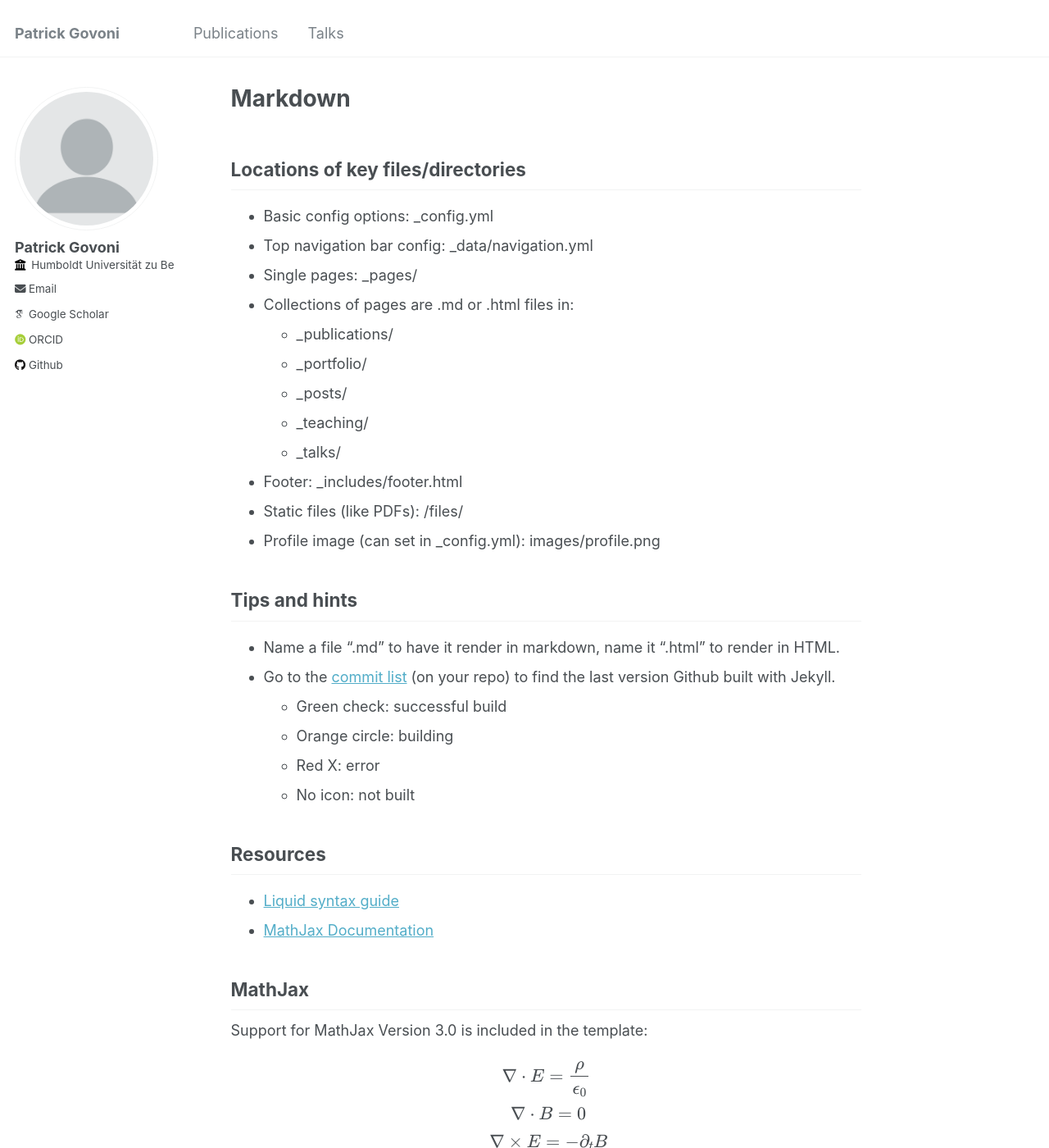
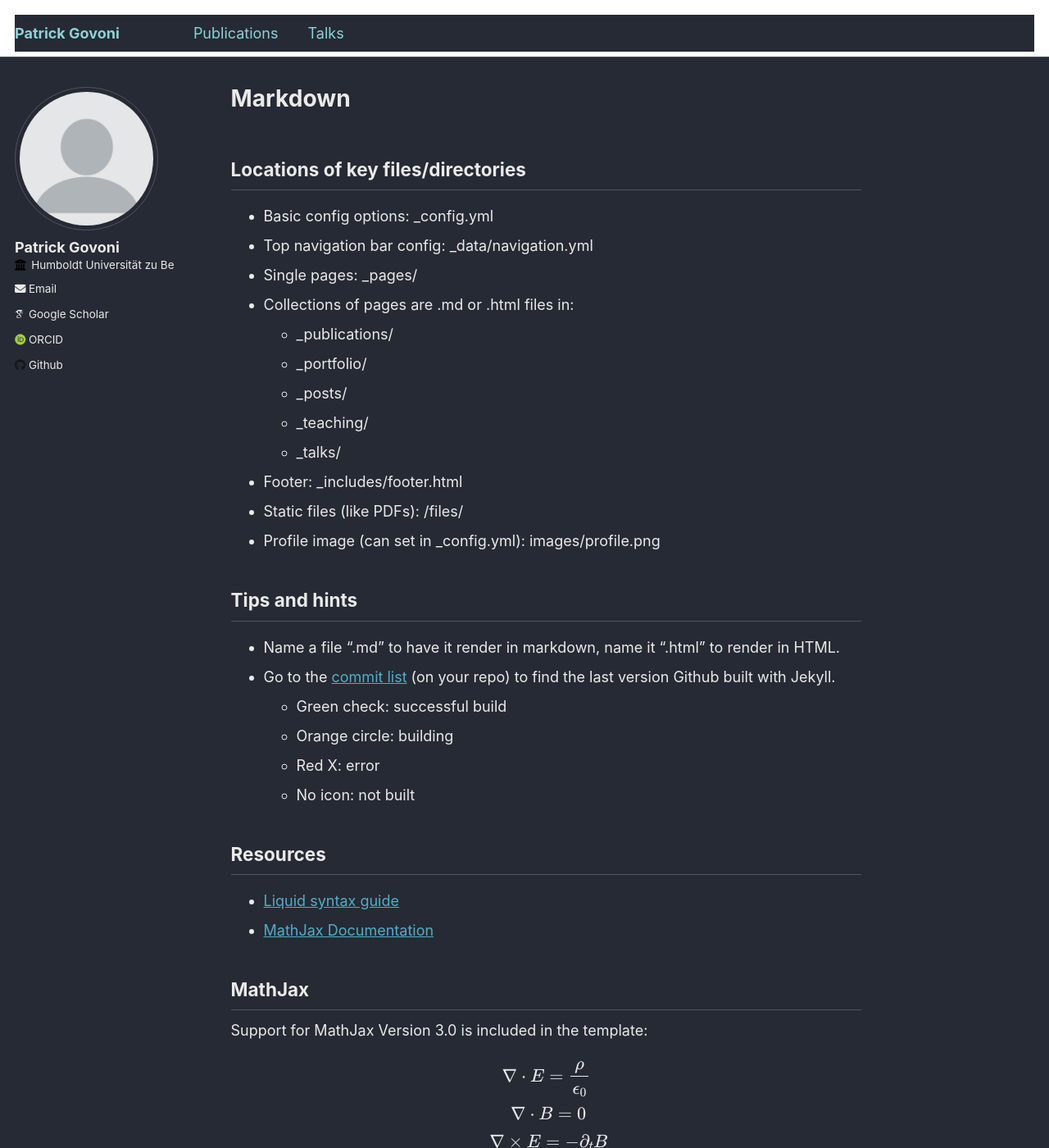
Before and after one commit to pgovoni21/pgovoni21.github.io, a Jekyll site: the page built from _pages/markdown.md, in a window 1280 px wide and 1400 px high. Shown: the whole window at 82% size. Built offline with Jekyll 4.4.1, drawn with Linux system fonts in a browser that asks for light colours; some web fonts are replaced; a file with an impossible date is left out.

Commit message:
+ darkmode - config commenting

```diff
--- a/_config.yml
+++ b/_config.yml
@@ -11,7 +11,7 @@
 title                    : "Patrick Govoni"
 title_separator          : "-"
 name                     : &name "Patrick Govoni"
-# description              : &description "personal description"
+description              : # &description "personal description"
 url                      : https://pgovoni21.github.io # the base hostname & protocol for your site e.g. "https://mmistakes.github.io"
 baseurl                  : "" # the subpath of your site, e.g. "/blog"
 repository               : "pgovoni21.github.io"
@@ -24,8 +24,8 @@
   avatar           : "profile.png"
   name             : "Patrick Govoni"
   pronouns         : # example: "she/her"
-  # bio              : "Short biography for the left-hand sidebar"
-  # location         : "Berlin"
+  bio              : #"Short biography for the left-hand sidebar"
+  location         : #"Berlin"
   employer         : "Humboldt Universität zu Berlin"
   uri              : # URL
   email            : "pgovoni21@gmail.com"
--- a/_sass/_variables.scss
+++ b/_sass/_variables.scss
@@ -62,24 +62,24 @@
 $lighter-gray               : mix(#fff, $gray, 90%);
 
 // ## original ##
-$body-color                 : #fff;
-$background-color           : #fff;
-$code-background-color      : #fafafa;
-$code-background-color-dark : $light-gray;
-$text-color                 : $dark-gray;
-$border-color               : $lighter-gray;
+// $body-color                 : #fff;
+// $background-color           : #fff;
+// $code-background-color      : #fafafa;
+// $code-background-color-dark : $light-gray;
+// $text-color                 : $dark-gray;
+// $border-color               : $lighter-gray;
 
-$primary-color              : #7a8288;
+// $primary-color              : #7a8288;
 
 // ## suggestion by anebz: (https://github.com/academicpages/academicpages.github.io/issues/137) ##
-// $body-color                 : #252a34;
-// $background-color           : #252a34;
-// $code-background-color      : mix(#000, $background-color, 15%);
-// $code-background-color-dark : mix(#000, $background-color, 20%);
-// $text-color                 : #eaeaea;
-// $border-color               : mix(#fff, $background-color, 20%);
+$body-color                 : #252a34;
+$background-color           : #252a34;
+$code-background-color      : mix(#000, $background-color, 15%);
+$code-background-color-dark : mix(#000, $background-color, 20%);
+$text-color                 : #eaeaea;
+$border-color               : mix(#fff, $background-color, 20%);
 
-// $primary-color              : #8cd2d5;
+$primary-color              : #8cd2d5;
 
 
 $success-color              : #62c462;
```
